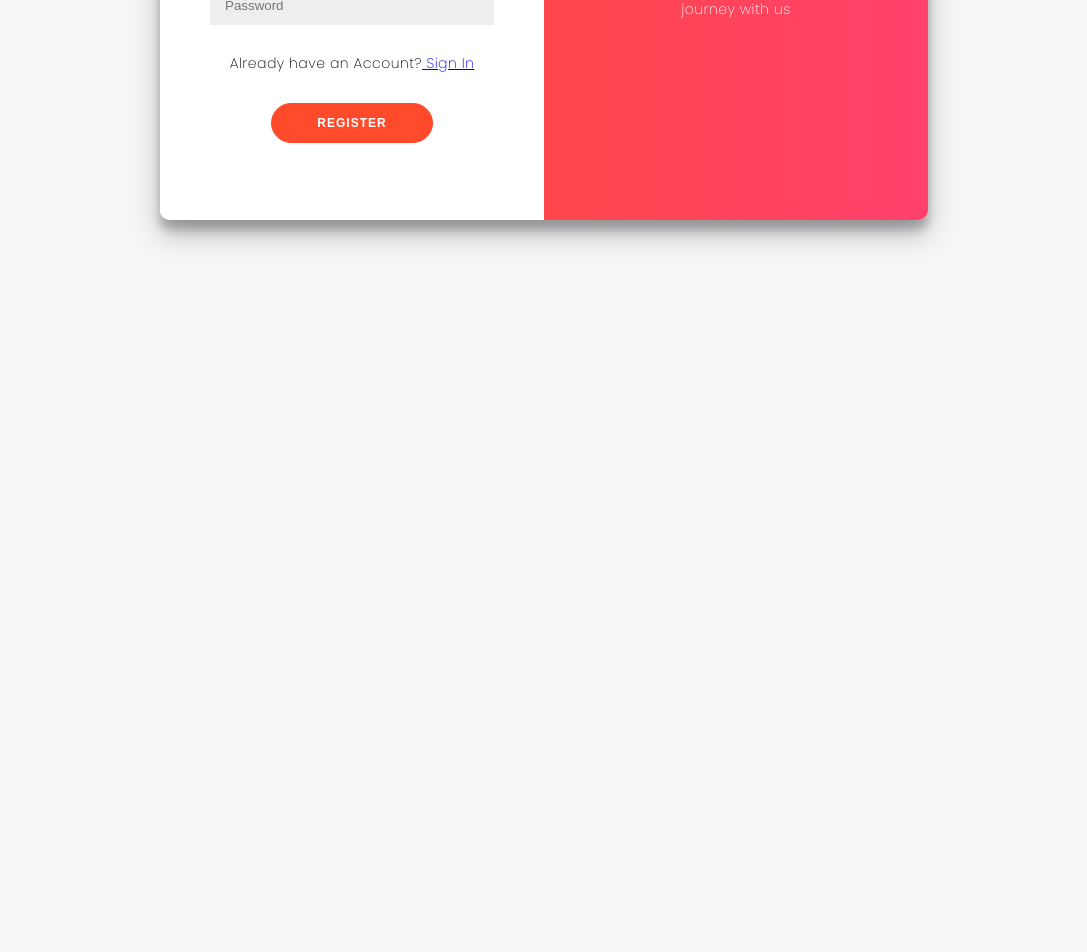
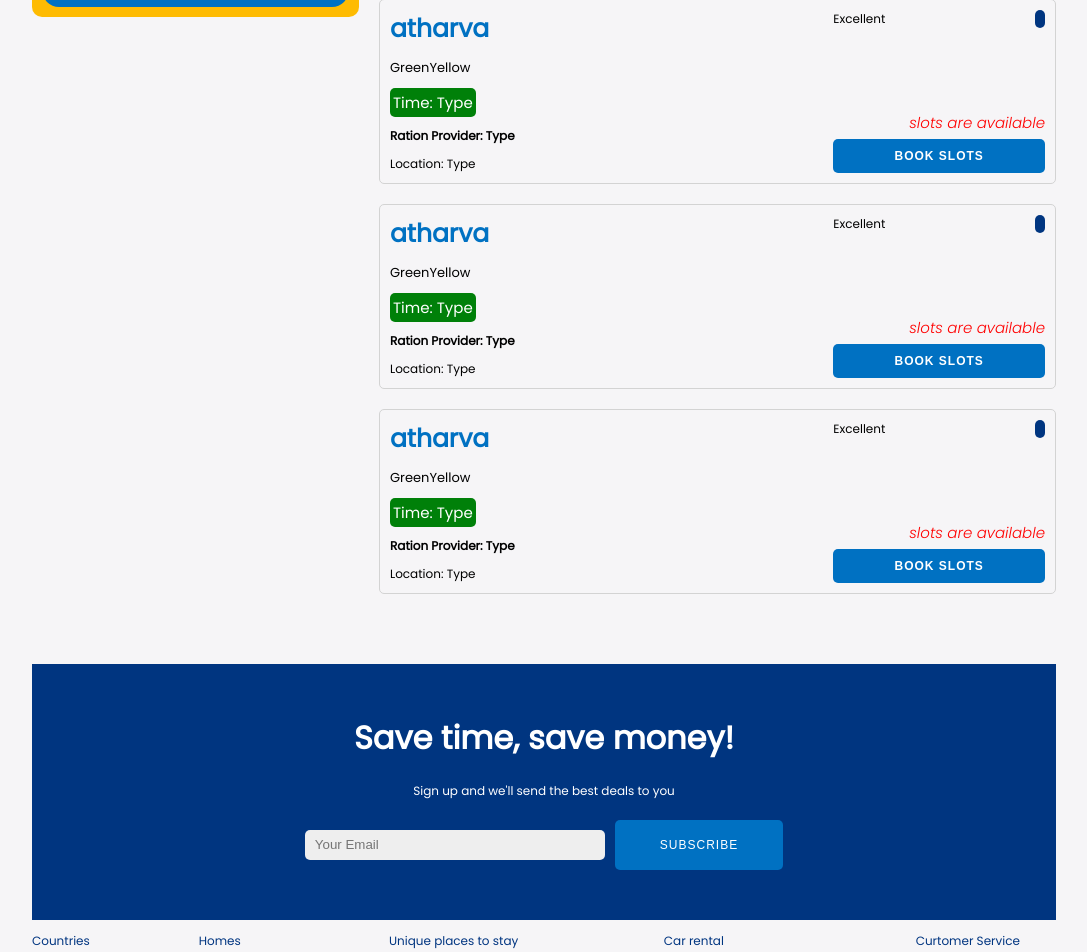
Before and after one commit to atharva030/TIAA-Frontend, a React (Create React App) app: page / in a window 1280 px wide. Shown: the part 420-1372 px from the top of the page, without its empty margins (96-1183 px from the left). Before the commit the page ends 800 px from the top, so only its background shows below. Built offline with nearby package versions, Linux system fonts and the light colour scheme; a web font is replaced by a local one.

Commit message:
second commit

```diff
--- a/src/App.js
+++ b/src/App.js
@@ -38,16 +38,21 @@ function App() {
     }
   };
   return (
-    // <BrowserRouter>
-    //   <Routes>
-    //     <Route path="/" element={<List/>}/>
-    //     <Route path="/hotels/:id" element={<Hotel/>}/>
-    //   </Routes>
-    //   <MailList/>
-    //   <Footer/>
-    // </BrowserRouter>
-    // <Login />
-    <Register/>
+    <BrowserRouter>
+      <Routes>
+        <Route path="/" element={<List/>}/>
+        <Route path="/login" element={<Login/>}/>
+        <Route path="/register" element={<Register/>}/>
+
+
+        <Route path="/hotels/:id" element={<Hotel/>}/>
+
+      </Routes>
+      <MailList/>
+      <Footer/>
+    </BrowserRouter>
+      // <Login/>
+// {/* <Register/> */}
 
 
   );
--- a/src/pages/home/Home.jsx
+++ b/src/pages/home/Home.jsx
@@ -20,6 +20,7 @@ const Home = () => {
         <FeaturedProperties/>
         <MailList/>
         <Footer/>
+
       </div>
     </div>
   );
```
Also changed, not shown: src/components/Register/Register.jsx (line endings or trailing spaces), 2 other files (tests, documents, lock files or other folders).
